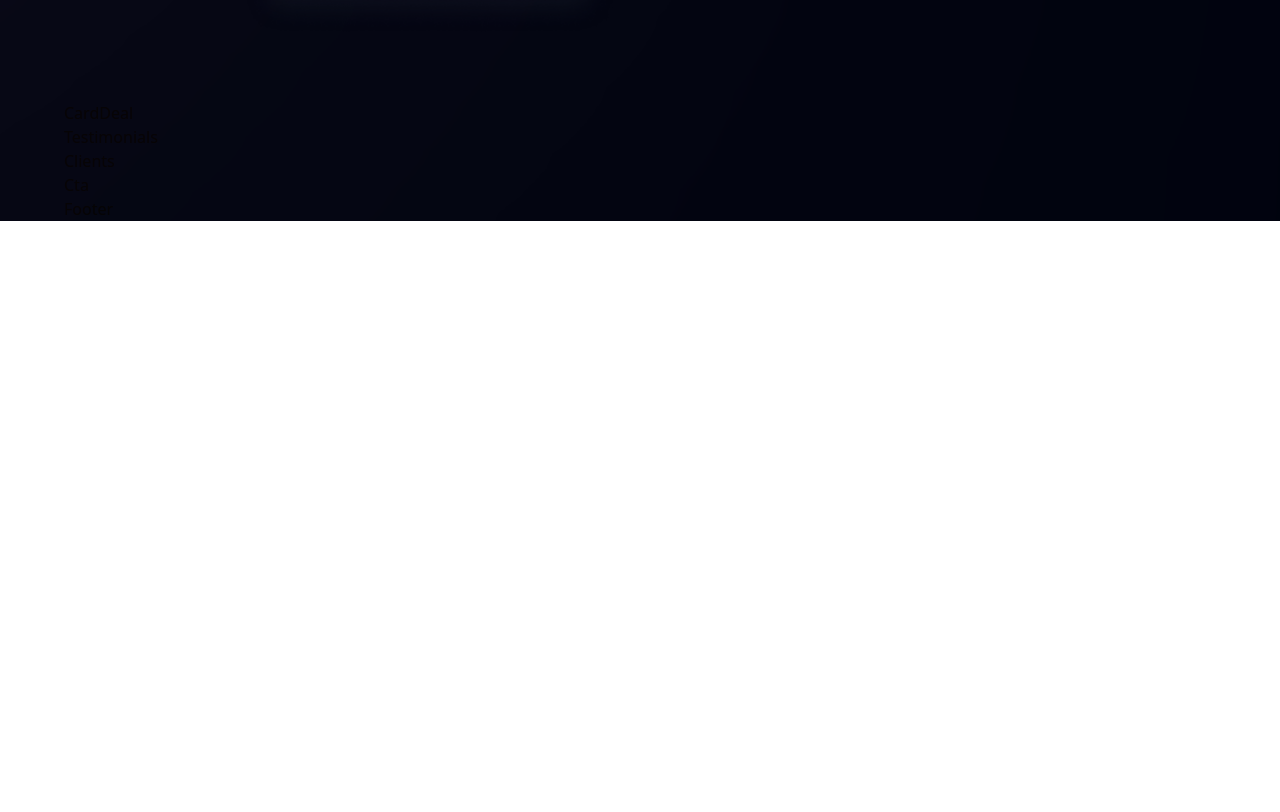
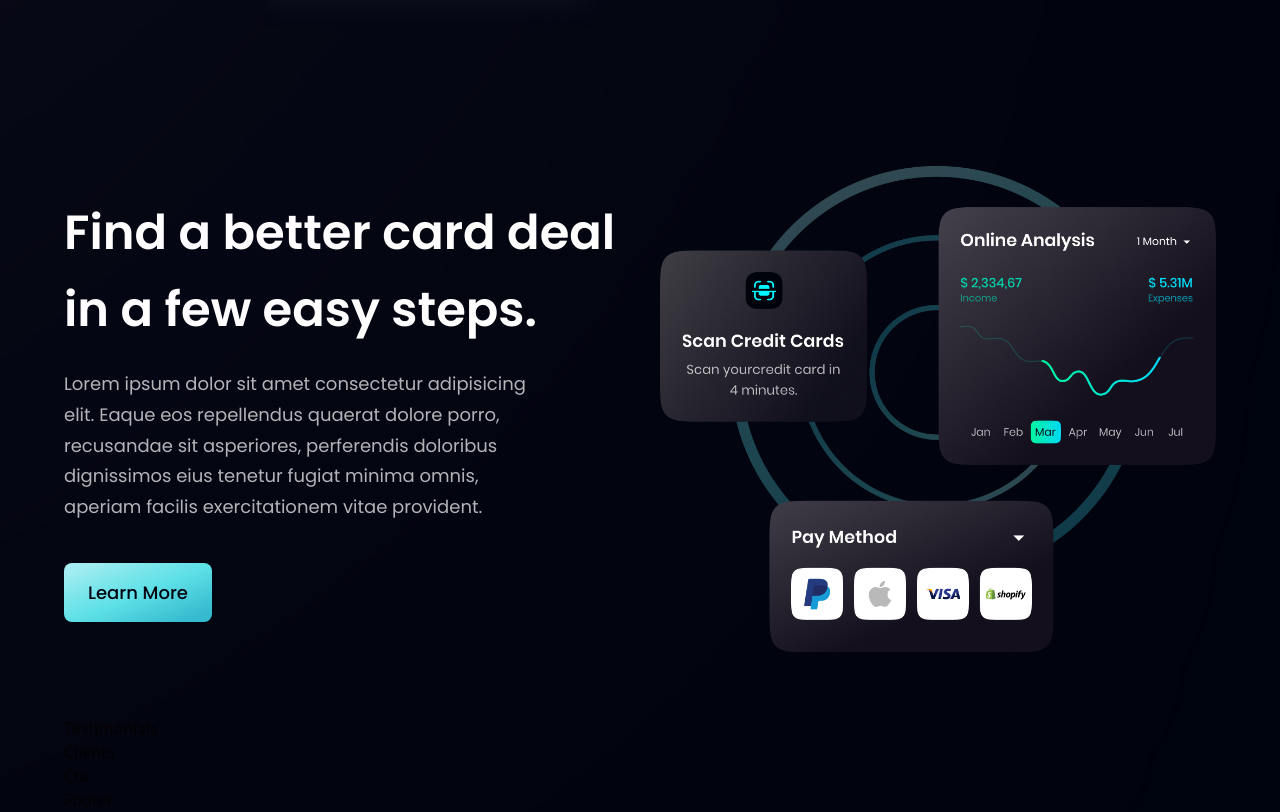
Before and after one commit to sagarsubedi/landing_page, a React (Vite) app: page / in a window 1280 px wide. Shown: the part 2088-2900 px from the top of the page. Before the commit the page ends 2309 px from the top, so only its background shows below. Built offline with nearby package versions, Linux system fonts and the light colour scheme.

Commit message:
feat: card deals section completed

```diff
--- a/src/components/CardDeal.jsx
+++ b/src/components/CardDeal.jsx
@@ -1,9 +1,20 @@
-import React from 'react'
+import { card } from '../assets'
+import styles, { layout } from '../style'
+import Button from './Button'
 
-const CardDeal = () => {
-  return (
-    <div>CardDeal</div>
-  )
-}
+
+const CardDeal = () => (
+  <section className={layout.section}>
+    <div className={layout.sectionInfo}>
+      <h2 className={styles.heading2}>Find a better card deal <br className='sm:block hidden' /> in a few easy steps.</h2>
+      <p className={`${styles.paragraph} max-w-[470px] mt-5`}>Lorem ipsum dolor sit amet consectetur adipisicing elit. Eaque eos repellendus quaerat dolore porro, recusandae sit asperiores, perferendis doloribus dignissimos eius tenetur fugiat minima omnis, aperiam facilis exercitationem vitae provident.</p>
+      <Button styles="mt-10" text="Learn More" />
+    </div>
+
+    <div className={layout.sectionImg}>
+      <img src={ card } alt="card" className='w-[100%] h-[100%]' />
+    </div>
+  </section>
+)
 
 export default CardDeal
```
